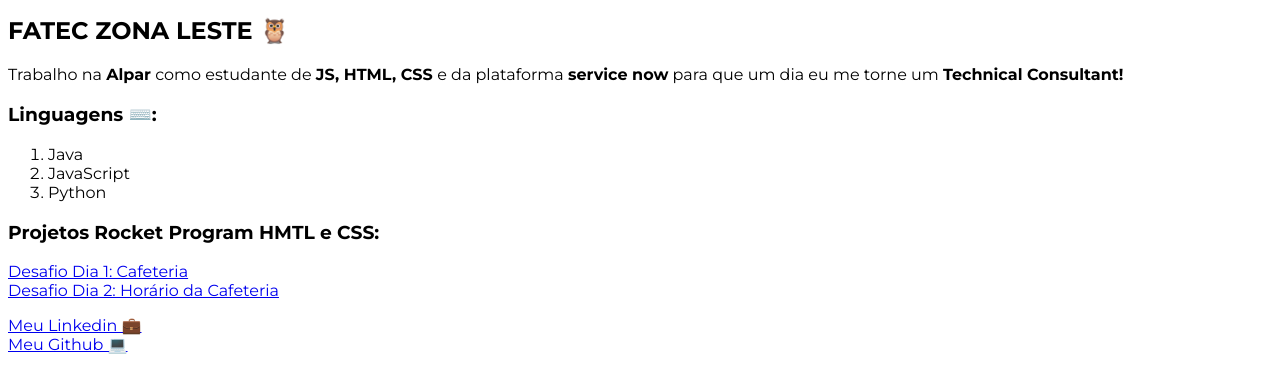
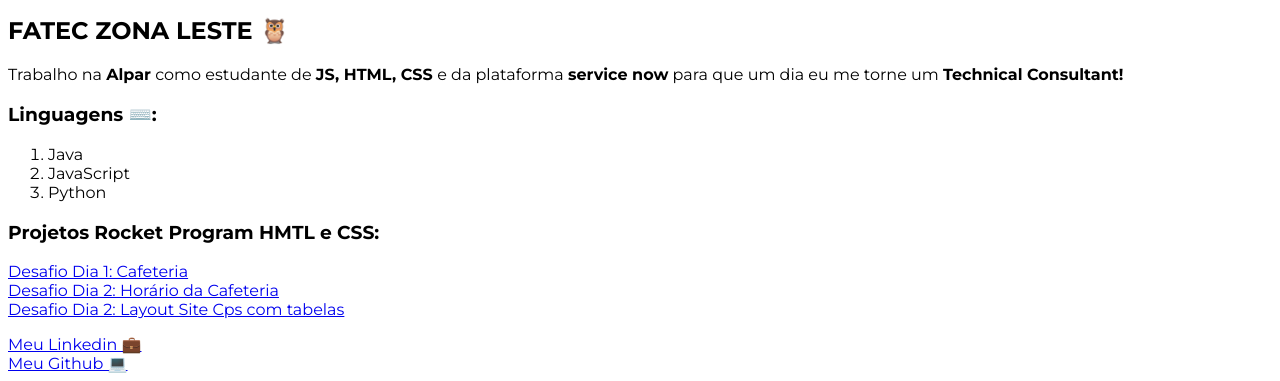
Before and after one commit to bongiovanii/RocketProgram-Portifolio, a plain HTML site: page index.html in a window 1280 px wide. Shown: the part 593-974 px from the top of the page. Drawn offline with Linux system fonts and the light colour scheme.

Commit message:
adicionei o projeto do site da empresa CPS ao portifolio

```diff
--- a/index.html
+++ b/index.html
@@ -35,6 +35,7 @@
       <h3>Projetos Rocket Program HMTL e CSS: </h3>
       <a href="cafeteria/index.html" target="_self">Desafio Dia 1: Cafeteria</a><br>
       <a href="cafeteria/horario.html" target="_self">Desafio Dia 2: Horário da Cafeteria</a><br>
+      <a href="desafio-Dia2-layout-de-site-/index.html" target="_self">Desafio Dia 2: Layout Site Cps com tabelas</a><br>
 
    </p>
    <a href="https://www.linkedin.com/in/gustavo-santos-bongiovani-de-oliveira-a57175269/" > Meu Linkedin 💼</a> <br>
```
